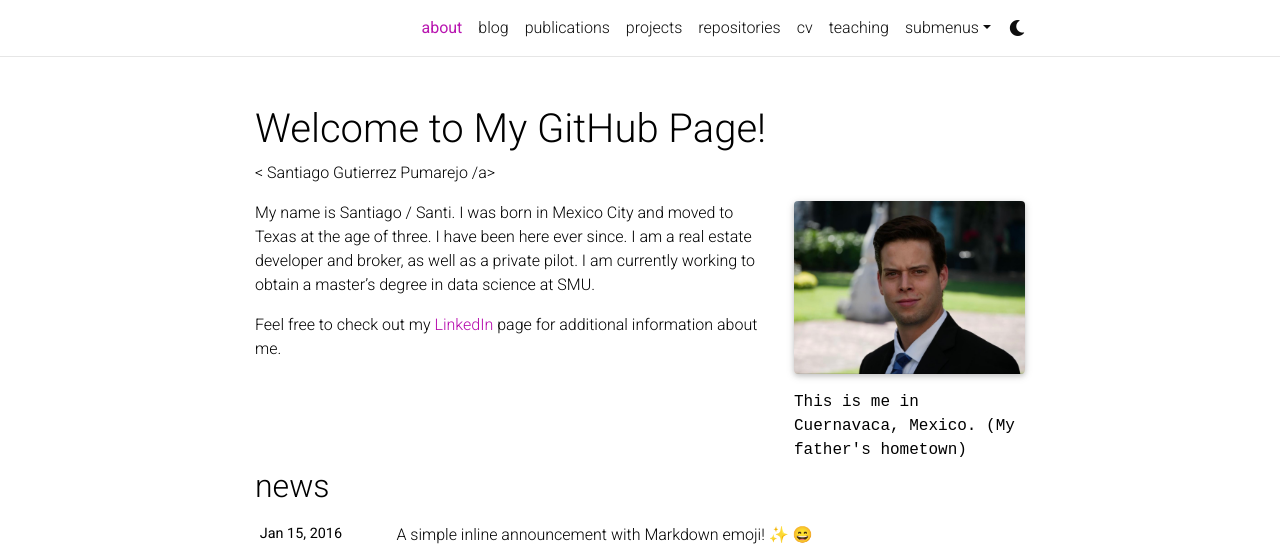
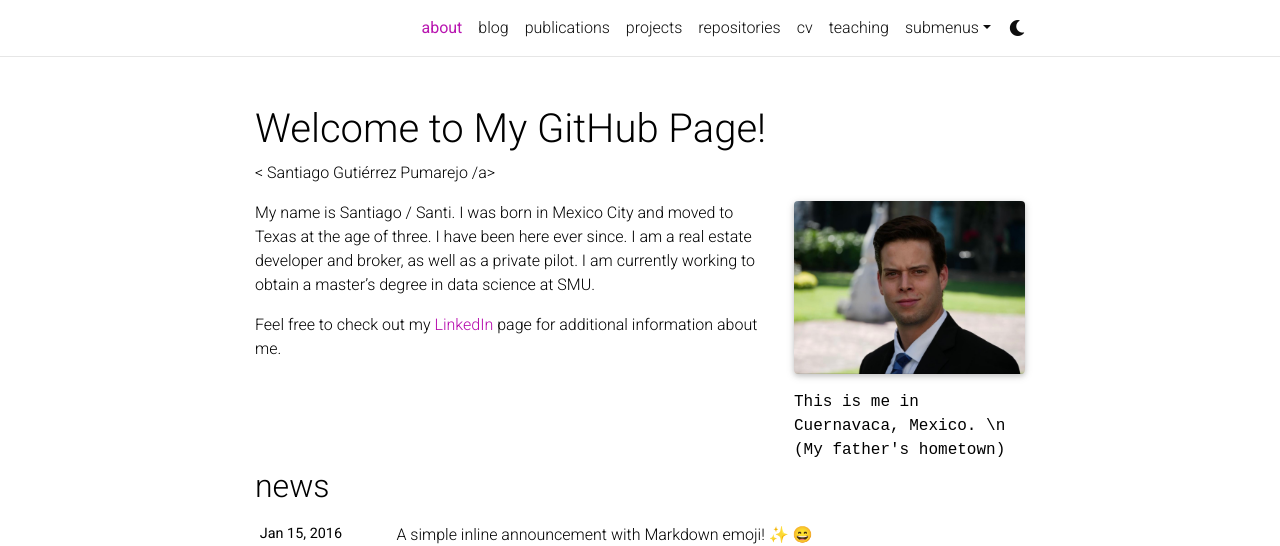
Before and after one commit to santigtz95/santigtz95.github.io, a Jekyll site: the page built from _pages/about.md, in a window 1280 px wide and 1030 px high. Shown: the top 546 px of the window. Built offline with Jekyll 4.4.1, drawn with Linux system fonts in a browser that asks for light colours; full-size pictures stand in for the smaller copies a plugin makes; emoji names are drawn with the system emoji font; comment, search, counter and statistics services are not loaded; a style sheet for code colours, icons or effects is not loaded; some of the changed lines change nothing that is shown.

Commit message:
typo fix

```diff
--- a/_pages/about.md
+++ b/_pages/about.md
@@ -2,14 +2,14 @@
 layout: about
 title: about
 permalink: /
-subtitle: < Santiago Gutierrez Pumarejo /a>
+subtitle: < Santiago Gutiérrez Pumarejo /a>
 
 profile:
   align: right
   image: Profile Pic
   image_circular: false # crops the image to make it circular
   address: >
-    <p> This is me in Cuernavaca, Mexico. (My father's hometown) </p>
+    <p> This is me in Cuernavaca, Mexico. \n (My father's hometown) </p>
     <p</p>
     <p></p>
 
```
